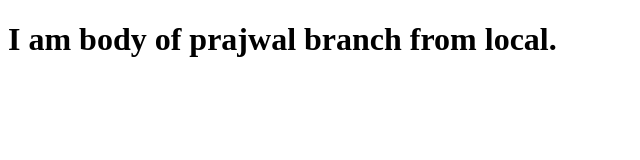
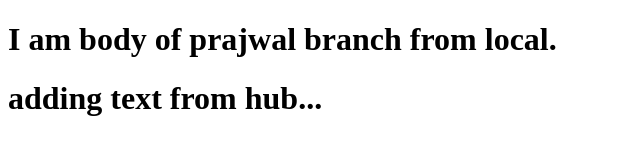
Before and after one commit to Prajwalgawai/Merge-Learning, a plain HTML site: page body.html in a window 1280 px wide. Shown: the whole page, without its empty margins (0-640 px from the left). Drawn offline with Linux system fonts and the light colour scheme.

Commit message:
Update body.html

```diff
--- a/body.html
+++ b/body.html
@@ -7,5 +7,6 @@
 </head>
 <body>
     <h1>I am body of prajwal branch from local.</h1>
+    <h1>adding text from hub...</h1>
 </body>
 </html>
```
